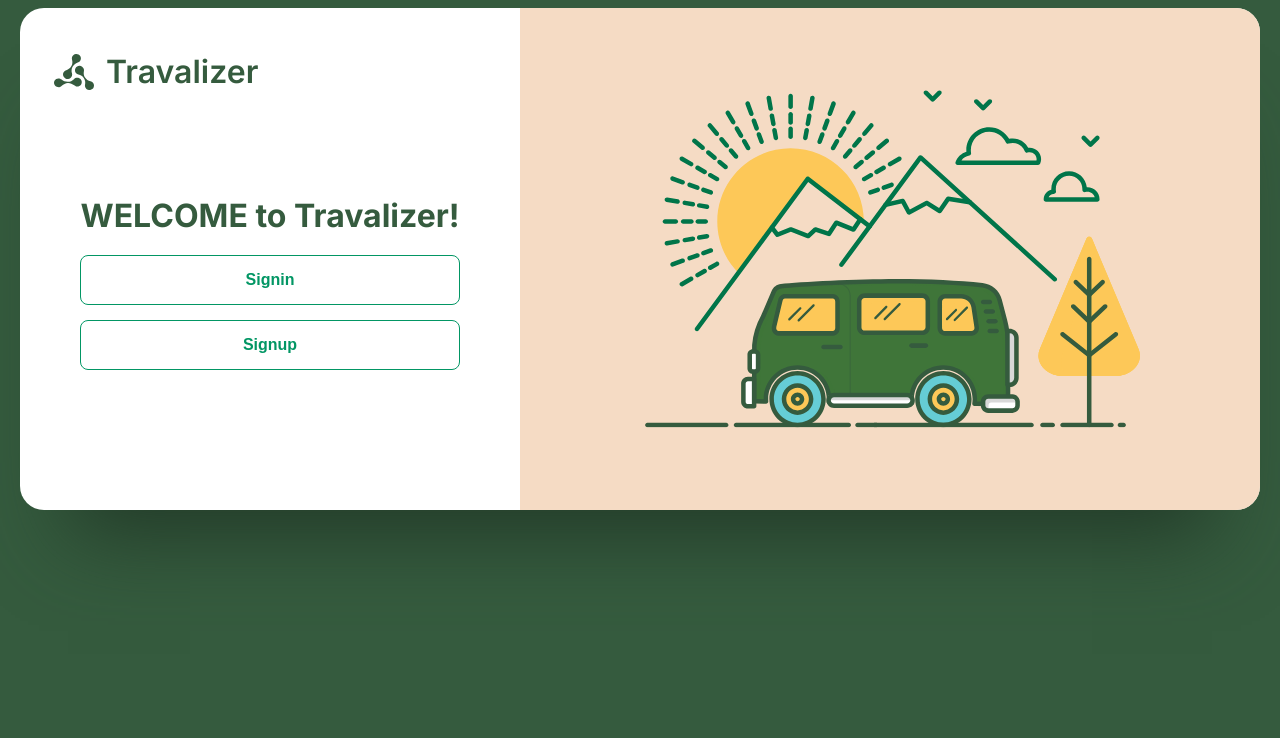
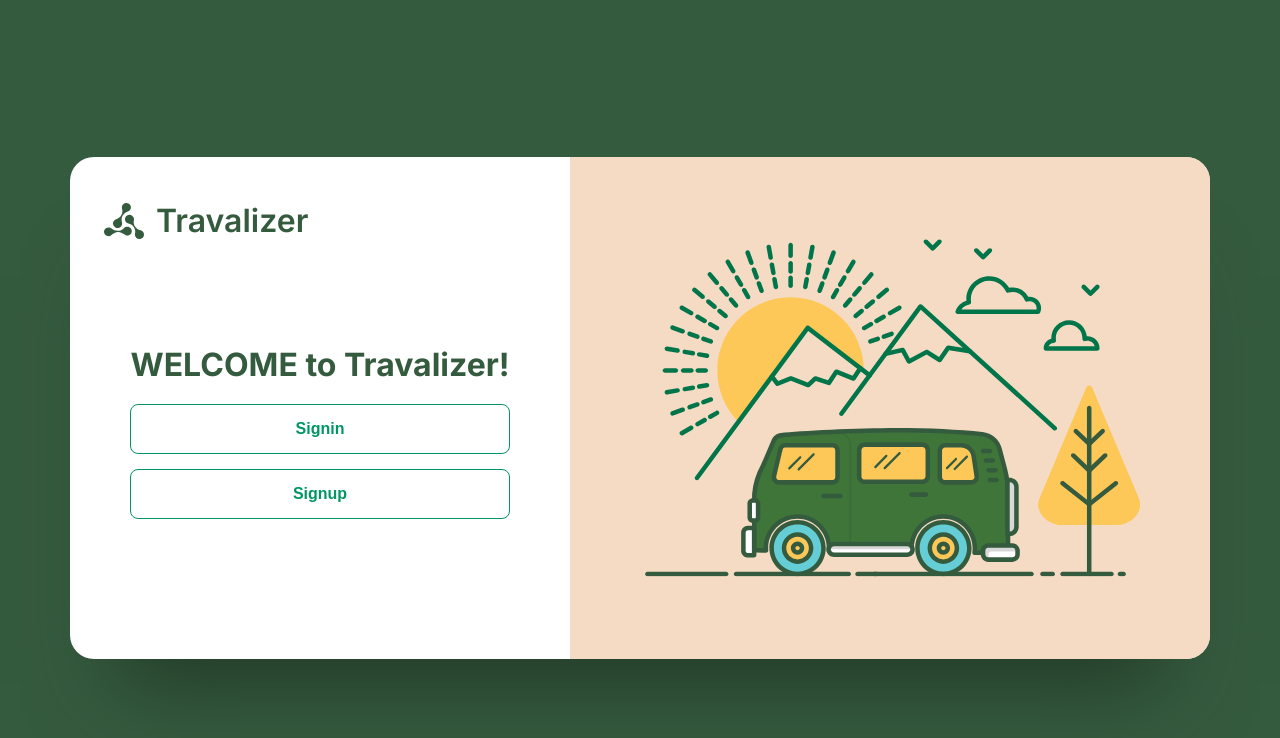
Before and after one commit to yuKalashnikova2/travalizer-auth-firebase, a Vue app: page / in a window 1280 px wide. Shown: the top 738 px of the page. Built offline with nearby package versions, Linux system fonts and the light colour scheme.

Commit message:
refactor(styles)

```diff
--- a/src/App.vue
+++ b/src/App.vue
@@ -27,6 +27,8 @@ export default {
 <style lang="scss">
 .container {
   display: flex;
+  width: 100%;
+  height: 100vh;
   justify-content: center;
   align-items: center;
   @media (max-width: 992px) {
@@ -62,7 +64,6 @@ export default {
     }
   }
   &__image {
-    width: 100%;
     background-color: var(--beige);
     display: flex;
     align-items: center;
@@ -71,14 +72,8 @@ export default {
     }
     & img {
       width: 100%;
-      padding-left: 120px;
-      padding-right: 120px;
-      @media (min-width: 768px) and (max-width: 1024px) {
-        padding: 35px 70px;
-      }
-      @media (max-width: 767px) {
-        padding: 35px 98px 30px 101px;
-      }
+      object-fit: cover;
+      padding: 35px 70px;
       @media (max-width: 400px) {
         padding: 10px;
       }
```
